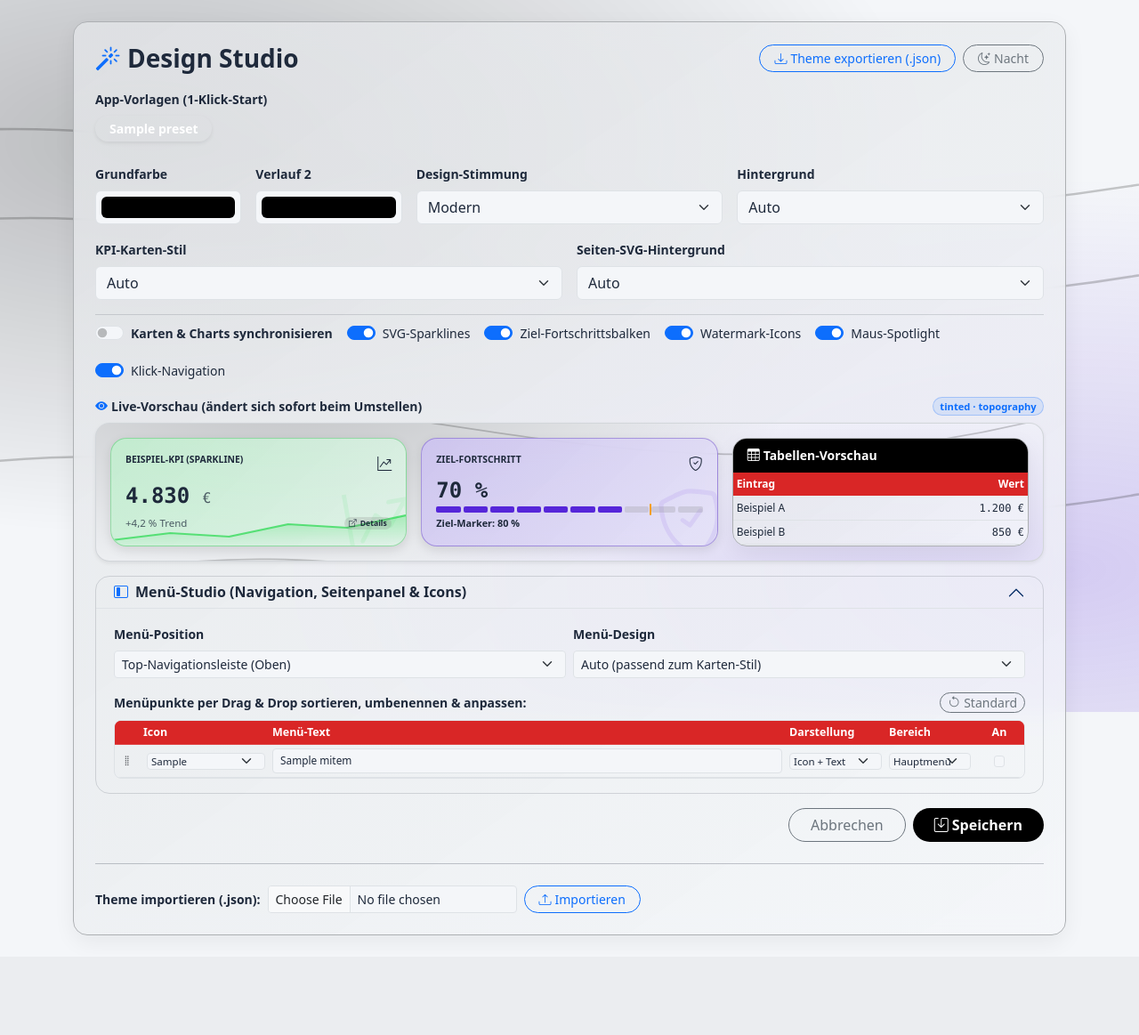
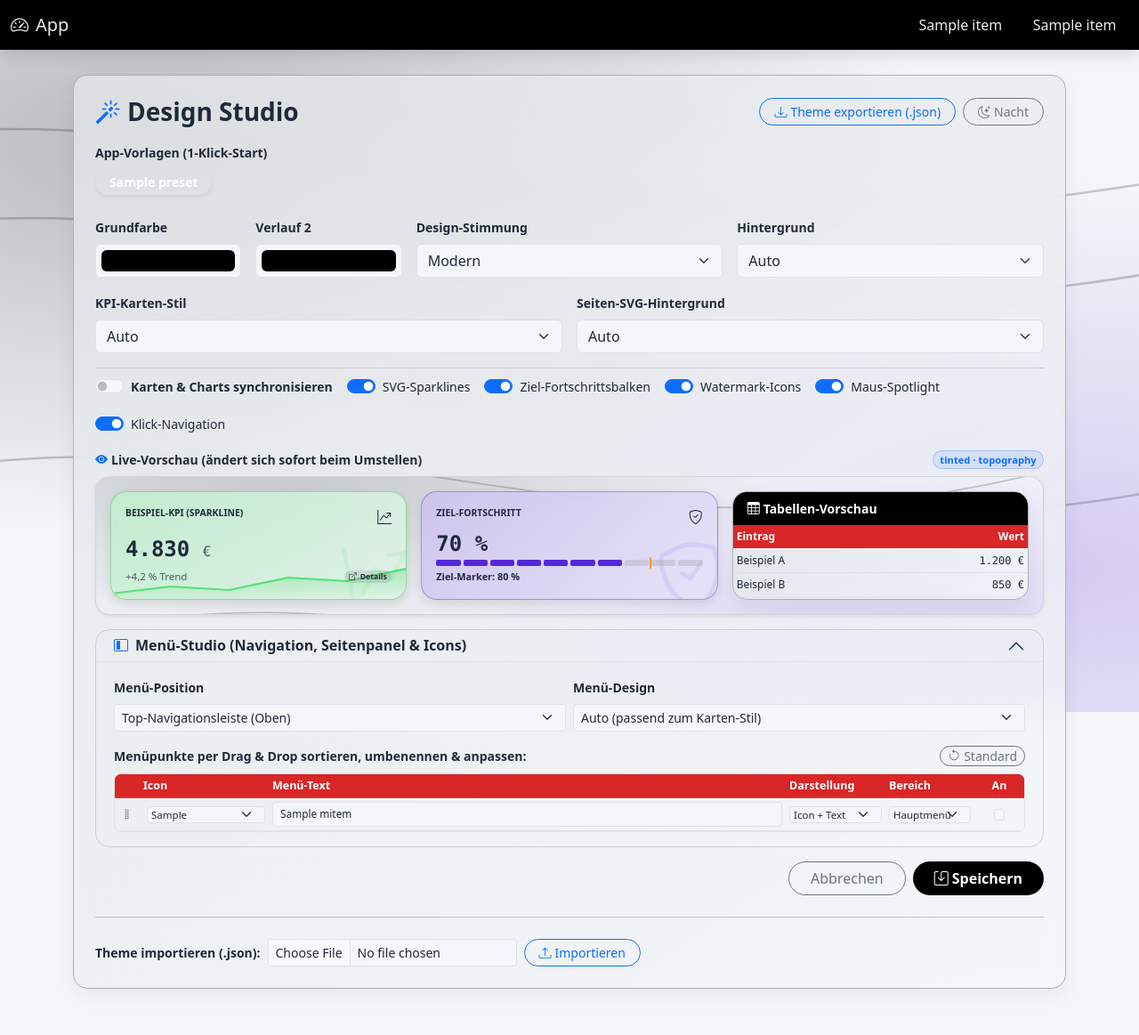
Before and after one commit to bzaiser/django-design-studio, a Django app: template design_studio/templates/design_studio/studio_page.html in a window 1280 px wide, after a click on "Menü-Studio (Navigation, Seitenpanel & Icons)". Shown: the whole page at 89% size. Before the commit the page ends 1051 px from the top, so only its background shows below. Run offline with Django 3.2, Linux system fonts and the light colour scheme; the template is opened without the code that fills it: most values are stand-ins (such as "Sample title", 1, 10 or a date in 2020).

Commit message:
feat(v1.2.2): restore auto gradient menu style, extend studio_page from layouts/base.html, add default gradient card-header to list_page.html

```diff
--- a/design_studio/engine.py
+++ b/design_studio/engine.py
@@ -201,7 +201,7 @@ def normalize_settings(raw):
     data["resolved_card_surface"] = m.get("surface", "tinted") if data["card_surface"] == "auto" else data["card_surface"]
     data["resolved_bg_svg"] = m.get("svg", "topography") if data["bg_svg_mode"] == "auto" else data["bg_svg_mode"]
     data["resolved_menu_style"] = (
-        ("glass" if data["resolved_card_surface"] in ("glass", "tinted") else ("brutal" if data["resolved_card_surface"] == "brutal" else "gradient"))
+        ("brutal" if data["resolved_card_surface"] == "brutal" else "gradient")
         if data["menu_style"] == "auto"
         else data["menu_style"]
     )
--- a/design_studio/static/design_studio/css/design-studio.css
+++ b/design_studio/static/design_studio/css/design-studio.css
@@ -320,11 +320,21 @@ body[data-menu-style="gradient"] .app-navbar .nav-link.active {
 }
 body[data-menu-style="glass"] .app-navbar,
 body[data-menu-style="brutal"] .app-navbar {
-    background: color-mix(in srgb, var(--app-sidebar-bg, var(--app-card-bg, #ffffff)) 80%, transparent) !important;
+    background: linear-gradient(
+        135deg,
+        color-mix(in srgb, var(--app-primary, #0d6efd) 14%, color-mix(in srgb, var(--app-sidebar-bg, var(--app-card-bg, #ffffff)) 82%, transparent)),
+        color-mix(in srgb, var(--app-card-bg, #ffffff) 82%, transparent)
+    ) !important;
     backdrop-filter: blur(18px) saturate(145%);
     -webkit-backdrop-filter: blur(18px) saturate(145%);
     border-bottom: 1px solid var(--app-table-border-color, rgba(128,128,128,0.18));
     box-shadow: 0 6px 24px rgba(0, 0, 0, 0.06);
+}
+.card-header {
+    background: var(--app-gradient) !important;
+    color: #ffffff !important;
+    border-bottom: none !important;
+    font-weight: 600;
 }
 body[data-menu-style="brutal"] .app-navbar {
     background: var(--app-card-bg, #111317) !important;
--- a/design_studio/templates/design_studio/studio_page.html
+++ b/design_studio/templates/design_studio/studio_page.html
@@ -1,17 +1,10 @@
+{% extends "design_studio/layouts/base.html" %}
 {% load i18n %}
-<!DOCTYPE html>
-<html lang="de" data-bs-theme="{% if theme_palette.is_dark %}dark{% else %}light{% endif %}">
-<head>
-    <meta charset="UTF-8">
-    <meta name="viewport" content="width=device-width, initial-scale=1.0">
-    <title>{% trans "Design Studio" %}</title>
-    <link href="https://cdn.jsdelivr.net/npm/bootstrap@5.3.2/dist/css/bootstrap.min.css" rel="stylesheet">
-    <link href="https://cdn.jsdelivr.net/npm/bootstrap-icons@1.11.3/font/bootstrap-icons.min.css" rel="stylesheet">
-    {% include "design_studio/includes/head.html" %}
-</head>
-<body {% include "design_studio/includes/body_attrs.html" %}>
-    {% include "design_studio/includes/bg_layer.html" %}
-    <div class="container py-4">
+
+{% block title %}{% trans "Design Studio" %}{% endblock %}
+
+{% block content %}
+    <div class="py-1">
         <div class="card shadow-sm p-4">
             <div class="d-flex flex-wrap justify-content-between align-items-center gap-2 mb-3">
                 <h3 class="fw-bold mb-0"><i class="bi bi-magic me-2 text-primary"></i>{% trans "Design Studio" %}</h3>
@@ -247,14 +240,14 @@
                                         <div class="row g-2 mb-3">
                                             <div class="col-12 col-sm-6">
                                                 <label class="form-label small fw-bold">{% trans "Menü-Position" %}</label>
-                                                <select name="theme_menu_layout" class="form-select form-select-sm">
+                                                <select id="dsMenuLayout" name="theme_menu_layout" class="form-select form-select-sm">
                                                     <option value="top" {% if theme_studio.menu_layout == 'top' or not theme_studio.menu_layout %}selected{% endif %}>{% trans "Top-Navigationsleiste (Oben)" %}</option>
                                                     <option value="sidebar" {% if theme_studio.menu_layout == 'sidebar' %}selected{% endif %}>{% trans "Seitenpanel (Links am Desktop, einklappbar)" %}</option>
                                                 </select>
                                             </div>
                                             <div class="col-12 col-sm-6">
                                                 <label class="form-label small fw-bold">{% trans "Menü-Design" %}</label>
-                                                <select name="theme_menu_style" class="form-select form-select-sm">
+                                                <select id="dsMenuStyle" name="theme_menu_style" class="form-select form-select-sm">
                                                     <option value="auto" {% if theme_studio.menu_style == 'auto' or not theme_studio.menu_style %}selected{% endif %}>{% trans "Auto (passend zum Karten-Stil)" %}</option>
                                                     <option value="glass" {% if theme_studio.menu_style == 'glass' %}selected{% endif %}>{% trans "Edles Milchglas (Translucent)" %}</option>
                                                     <option value="gradient" {% if theme_studio.menu_style == 'gradient' %}selected{% endif %}>{% trans "Markanter Farbverlauf (Gradient)" %}</option>
@@ -350,7 +343,9 @@
             </form>
         </div>
     </div>
-    <script src="https://cdn.jsdelivr.net/npm/bootstrap@5.3.2/dist/js/bootstrap.bundle.min.js"></script>
+{% endblock %}
+
+{% block extra_js %}
     <script src="https://cdn.jsdelivr.net/npm/sortablejs@1.15.2/Sortable.min.js"></script>
     <script>
     (function () {
@@ -529,8 +524,16 @@
             }
             var badge = document.getElementById('dsLiveBadge');
             if (badge) badge.textContent = surf + ' · ' + svgKey;
+
+            var mlEl = document.getElementById('dsMenuLayout'), msEl = document.getElementById('dsMenuStyle');
+            if (mlEl) document.body.setAttribute('data-menu-layout', mlEl.value || 'top');
+            if (msEl) {
+                var rawMs = msEl.value || 'auto';
+                var resMs = rawMs === 'auto' ? (surf === 'brutal' ? 'brutal' : 'gradient') : rawMs;
+                document.body.setAttribute('data-menu-style', resMs);
+            }
         }
-        ['dsC1','dsC2','dsMood','dsBgMode','dsBgCustom','dsCardSurface','dsBgSvg','dsSpark','dsProg','dsWater','dsSpot','dsClick'].forEach(function (id) {
+        ['dsC1','dsC2','dsMood','dsBgMode','dsBgCustom','dsCardSurface','dsBgSvg','dsSpark','dsProg','dsWater','dsSpot','dsClick','dsMenuLayout','dsMenuStyle'].forEach(function (id) {
             var el = document.getElementById(id);
             if (el) {
                 el.addEventListener('input', applyDsLivePreview);
@@ -540,6 +543,4 @@
         applyDsLivePreview();
     })();
     </script>
-    {% include "design_studio/includes/scripts.html" %}
-</body>
-</html>
+{% endblock %}
--- a/pyproject.toml
+++ b/pyproject.toml
@@ -4,7 +4,7 @@ build-backend = "setuptools.build_meta"
 
 [project]
 name = "django-design-studio"
-version = "1.2.1"
+version = "1.2.2"
 description = "Reusable Design Studio, 16-mood theme engine, 8-state semantic harmony, glass/brutal card surfaces, adaptive SVG backgrounds, and Chart.js harmonizer for Django + Bootstrap 5."
 readme = "README.md"
 requires-python = ">=3.10"
```
Also changed, not shown: design_studio/templates/design_studio/layouts/list_page.html (+7 -2 lines).
